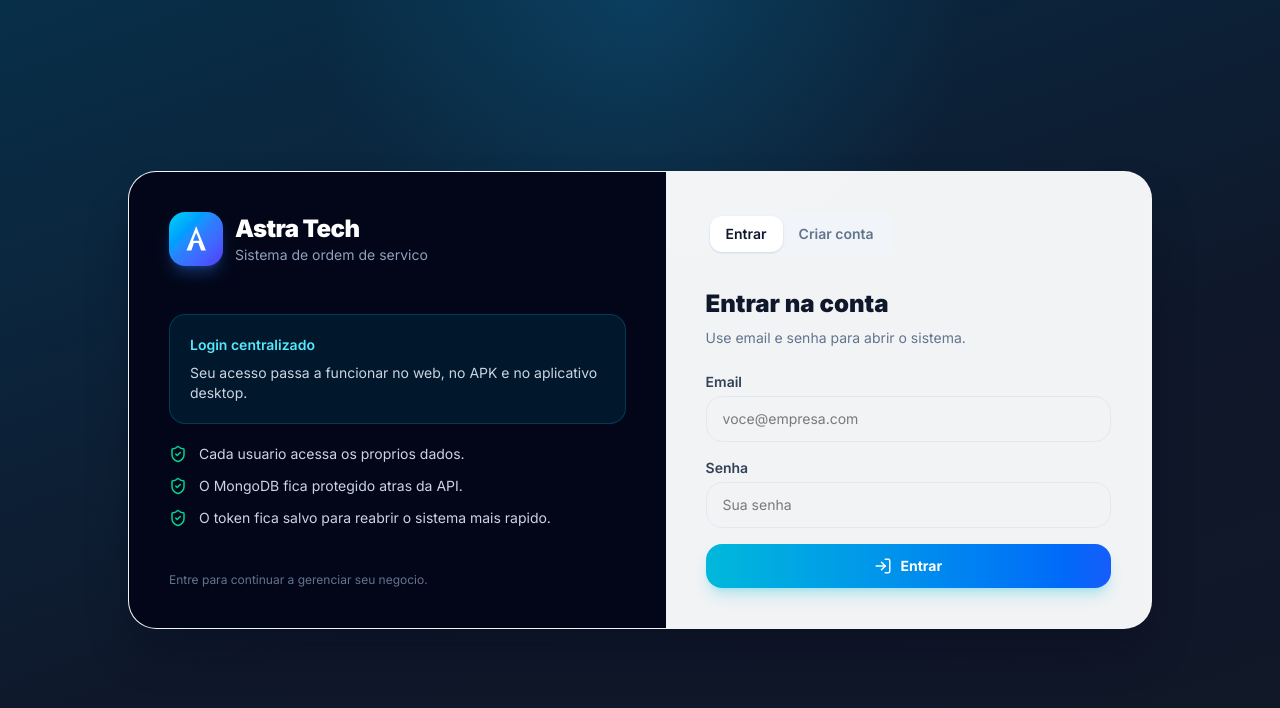
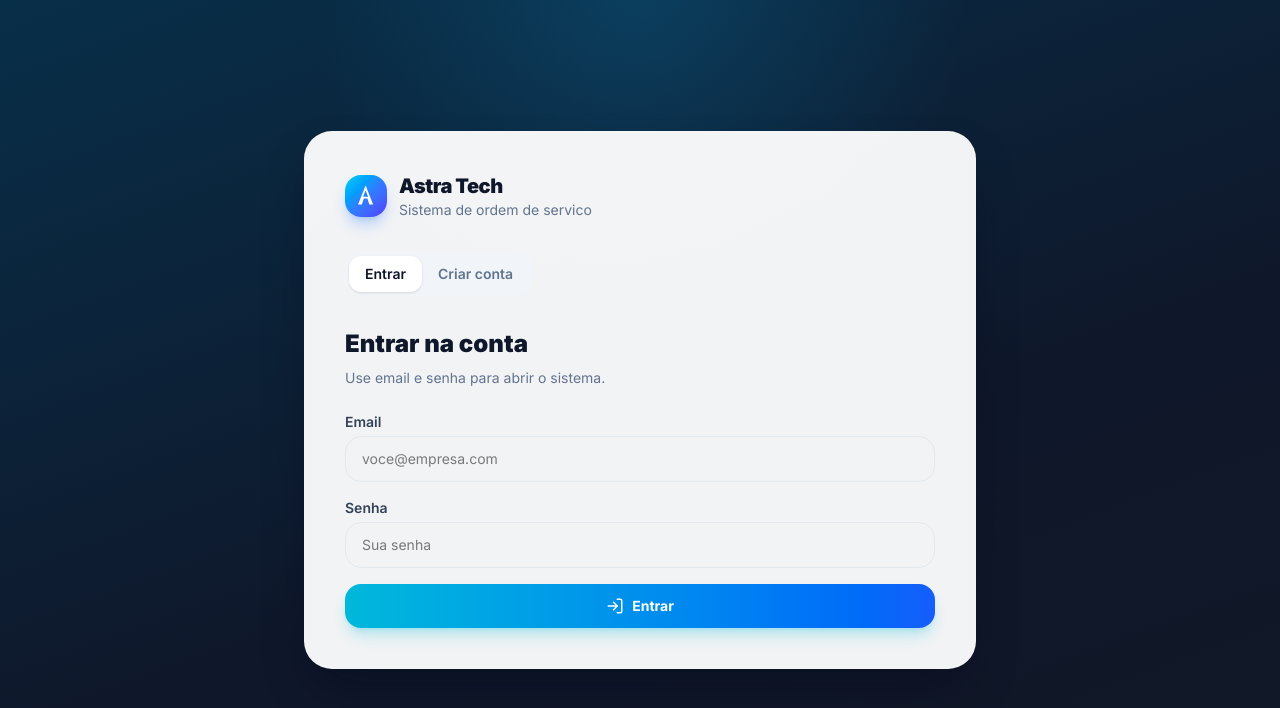
Before and after one commit to 2ksllvwr/Sistema-de-Ordem-de-Servi-o, a React (Vite) app: page / in a window 1280 px wide. Shown: the top 708 px of the page. Built offline with nearby package versions, Linux system fonts and the light colour scheme.

Commit message:
Auth: simplifica tela e endurece parse do cadastro

```diff
--- a/src/components/AuthScreen.tsx
+++ b/src/components/AuthScreen.tsx
@@ -1,5 +1,5 @@
 import { useState } from "react";
-import { LogIn, ShieldCheck, UserPlus } from "lucide-react";
+import { LogIn, UserPlus } from "lucide-react";
 import { fetchJson } from "../lib/api";
 import { setAuthToken, type AuthUser } from "../lib/session";
 import { AstraLogo } from "./Sidebar";
@@ -47,33 +47,9 @@ export default function AuthScreen({ onAuthenticated }: AuthScreenProps) {
 
   return (
     <div className="min-h-screen bg-[radial-gradient(circle_at_top,_rgba(14,165,233,0.18),_transparent_32%),linear-gradient(160deg,_#082f49,_#0f172a_60%,_#111827)] flex items-center justify-center p-4">
-      <div className="w-full max-w-5xl overflow-hidden rounded-[28px] border border-white/10 bg-white/95 shadow-2xl shadow-slate-950/40 lg:grid lg:grid-cols-[1.05fr_0.95fr]">
-        <section className="hidden bg-slate-950 p-10 text-white lg:flex lg:flex-col lg:justify-between">
-          <div>
-            <div className="flex items-center gap-3">
-              <AstraLogo size={54} />
-              <div>
-                <h1 className="text-2xl font-black tracking-tight">Astra Tech</h1>
-                <p className="text-sm text-slate-400">Sistema de ordem de servico</p>
-              </div>
-            </div>
-            <div className="mt-12 space-y-5">
-              <div className="rounded-2xl border border-cyan-400/20 bg-cyan-500/10 p-5">
-                <p className="text-sm font-semibold text-cyan-300">Login centralizado</p>
-                <p className="mt-2 text-sm text-slate-300">Seu acesso passa a funcionar no web, no APK e no aplicativo desktop.</p>
-              </div>
-              <div className="space-y-3 text-sm text-slate-300">
-                <div className="flex items-center gap-3"><ShieldCheck size={18} className="text-emerald-400" /> Cada usuario acessa os proprios dados.</div>
-                <div className="flex items-center gap-3"><ShieldCheck size={18} className="text-emerald-400" /> O MongoDB fica protegido atras da API.</div>
-                <div className="flex items-center gap-3"><ShieldCheck size={18} className="text-emerald-400" /> O token fica salvo para reabrir o sistema mais rapido.</div>
-              </div>
-            </div>
-          </div>
-          <p className="text-xs text-slate-500">Entre para continuar a gerenciar seu negocio.</p>
-        </section>
-
+      <div className="w-full max-w-2xl overflow-hidden rounded-[28px] border border-white/10 bg-white/95 shadow-2xl shadow-slate-950/40">
         <section className="p-6 sm:p-8 lg:p-10">
-          <div className="mb-8 flex items-center gap-3 lg:hidden">
+          <div className="mb-8 flex items-center gap-3">
             <AstraLogo size={42} />
             <div>
               <h1 className="text-xl font-black tracking-tight text-slate-900">Astra Tech</h1>
--- a/src/lib/api.ts
+++ b/src/lib/api.ts
@@ -20,7 +20,16 @@ export async function fetchJson<T>(path: string, init?: RequestInit): Promise<T>
 
   if (!response.ok) {
     const text = await response.text();
-    throw new Error(text || `Erro HTTP ${response.status}`);
+    if (text) {
+      try {
+        const parsed = JSON.parse(text) as { message?: string };
+        throw new Error(parsed.message || text);
+      } catch {
+        throw new Error(text);
+      }
+    }
+
+    throw new Error(`Erro HTTP ${response.status}`);
   }
 
   return response.json() as Promise<T>;
```
Also changed, not shown: 1 other file (tests, documents, lock files or other folders).
